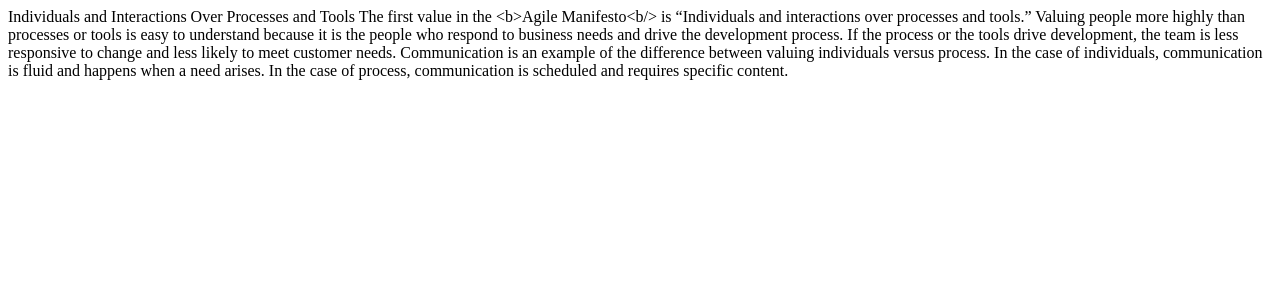
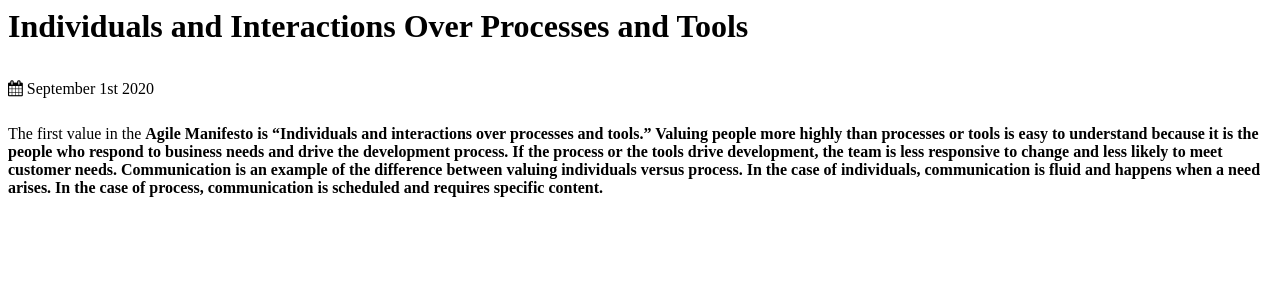
Before and after one commit to Gruning/personal_portfolio_project, a Django app: page /blog/1/ in a window 1280 px wide. Shown: the top 300 px of the page. Run offline with Django 3.2, Linux system fonts and the light colour scheme; data comes from the database, SQL or seed files in the repository; both versions use the stored data as it was after the commit.

Commit message:
sec5cap45_polish

```diff
--- a/blog/templates/blog/all_blogs.html
+++ b/blog/templates/blog/all_blogs.html
@@ -3,6 +3,6 @@
 
 <a href="{% url 'blog:detail' blog.id %}"><h2>{{ blog.title }}</h2></a>
 <h5>{{ blog.date|date:'d M Y'|upper }}</h5>
-<p>{{ blog.description }}</p>
+<p>{{ blog.description|striptags|truncatechars:50}}</p>
 
 {% endfor %}
--- a/blog/templates/blog/detail.html
+++ b/blog/templates/blog/detail.html
@@ -1,2 +1,5 @@
-{{ blog.title }}
-{{ blog.description }}
+<link rel="stylesheet" href="https://stackpath.bootstrapcdn.com/font-awesome/4.7.0/css/font-awesome.min.css" integrity="sha384-wvfXpqpZZVQGK6TAh5PVlGOfQNHSoD2xbE+QkPxCAFlNEevoEH3Sl0sibVcOQVnN" crossorigin="anonymous">
+
+<h1>{{ blog.title }}</h1>
+<h2 class="fa fa-calendar"> {{ blog.date |date:'F jS Y' }}</h2>
+<p>{{ blog.description|safe }}</p>
```
Also changed, not shown: db.sqlite3.
